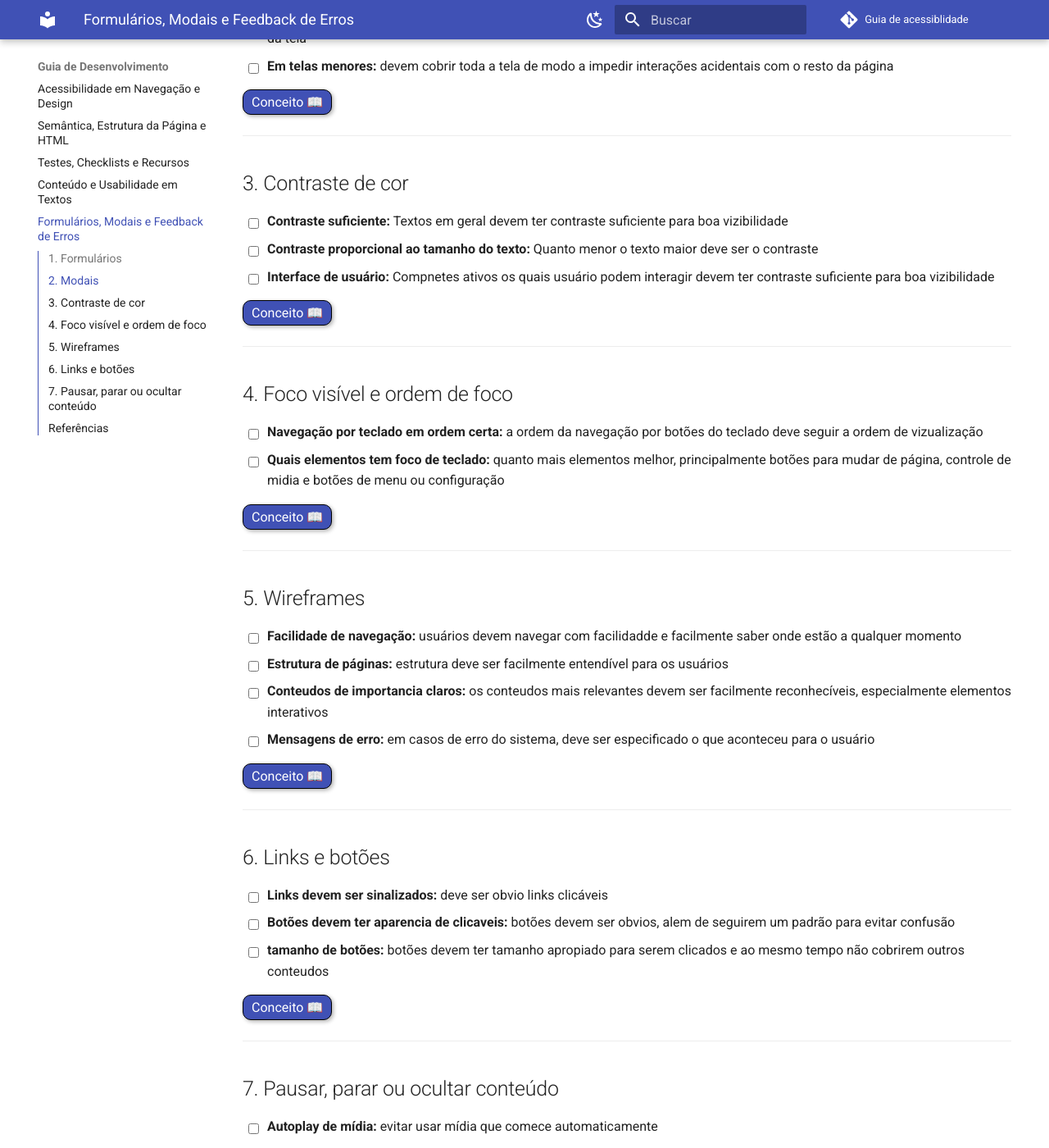
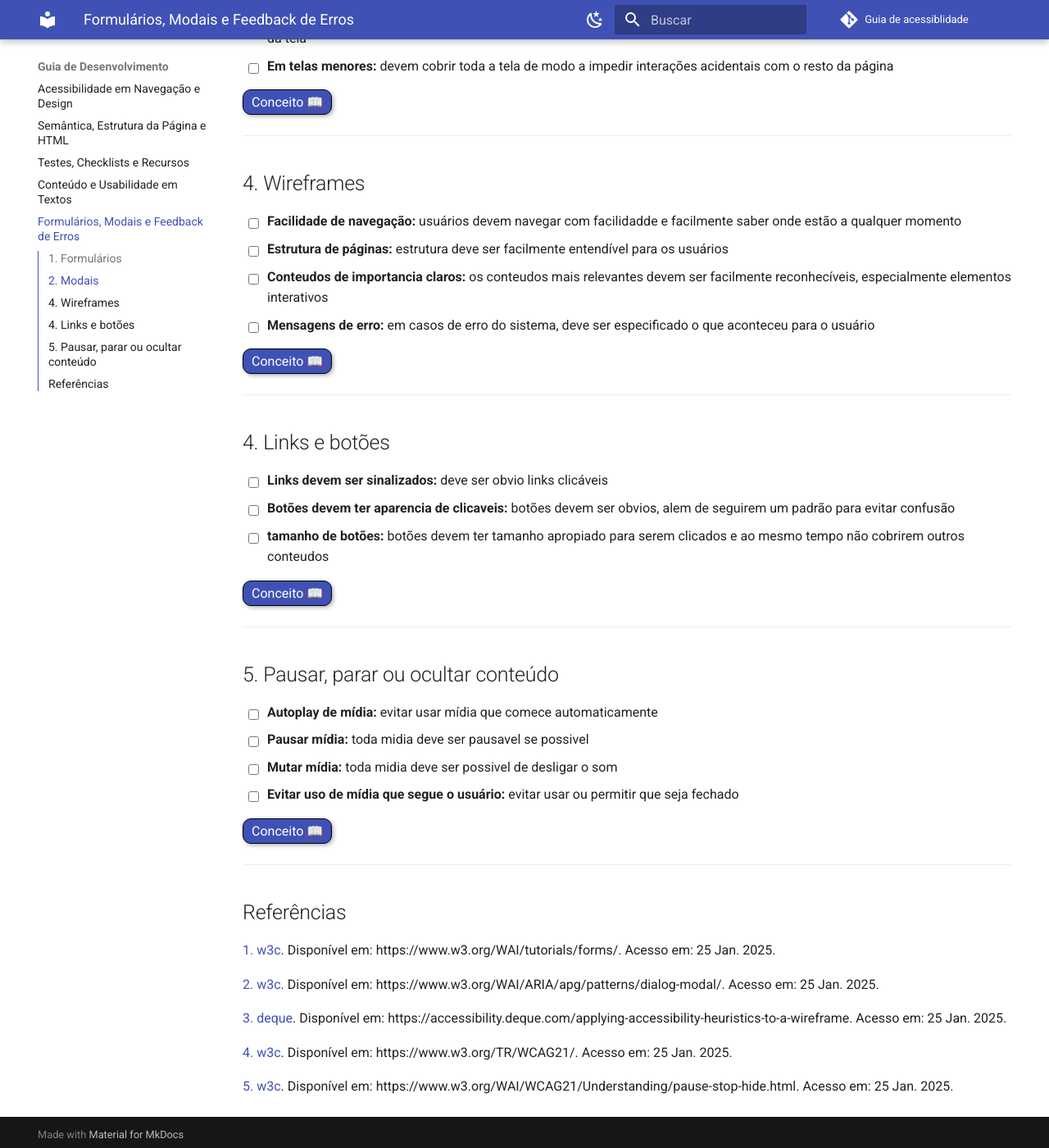
Before and after one commit to joseandre25/IHC-G02-Guia-De-Acessibilidade, an MkDocs documentation site: the page built from docs/topics/grupo5.md, in a window 1280 px wide and 1400 px high, scrolled down 578 px. Shown: the whole window at 82% size. Built offline with MkDocs 1.6.1 and Material for MkDocs 9.7.7, drawn with Linux system fonts in a browser that asks for light colours; some web fonts are replaced; comment, search, counter and statistics services are not loaded; some of the changed text lies outside the part shown.

Commit message:
<fix>:Arrumadas redudancias

```diff
--- a/docs/topics/grupo5.md
+++ b/docs/topics/grupo5.md
@@ -46,34 +46,7 @@ As caixas de diálogos modais devem puxar o foco do usuario para si enquanto est
 
 ---
 
-## 3. Contraste de cor
-- [ ] <b>Contraste suficiente:</b> Textos em geral devem ter contraste suficiente para boa vizibilidade
-- [ ] <b>Contraste proporcional ao tamanho do texto:</b> Quanto menor o texto maior deve ser o contraste
-- [ ] <b>Interface de usuário:</b> Compnetes ativos os quais usuário podem interagir devem ter contraste suficiente para boa vizibilidade
-
-<button title="Conceito contraste de cor" class="botao-conceito" onclick="let el = document.getElementById('Contraste'); el.style.display = el.style.display === 'none' ? 'block' : 'none';">
-  Conceito 📖
-</button>
-<div id="Contraste" style="display: none;">
-Um contraste de cor adequado ajuda aos mais diversos tipos de usuários a melhor interagir com o sistema, alem de diminuir cansaço e chance do usuário perder alguma informação ou modo de interação com a interface. <a href="#referencia-3">[3]</a>
-</div>
-
----
-
-## 4. Foco visível e ordem de foco
-- [ ] <b>Navegação por teclado em ordem certa:</b> a ordem da navegação por botões do teclado deve seguir a ordem de vizualização
-- [ ] <b>Quais elementos tem foco de teclado:</b> quanto mais elementos melhor, principalmente botões para mudar de página, controle de midia e botões de menu ou configuração
-
-<button title="Conceito foco visível e ordem de foco" class="botao-conceito" onclick="let el = document.getElementById('Foco'); el.style.display = el.style.display === 'none' ? 'block' : 'none';">
-  Conceito 📖
-</button>
-<div id="Foco" style="display: none;">
-Projetar um site pensando em navegação por teclado ajuda aqueles com visão comprometida e tambem usuários com alguma deficiencia que os impeçam de utilizar um mouse de maneira efetiva e precisa. Tambem ajuda usuarios a navegarem o site com mais agilidade em certos casos. <a href="#referencia-4">[4]</a>
-</div>
-
----
-
-## 5. Wireframes
+## 4. Wireframes
 - [ ] <b>Facilidade de navegação:</b> usuários devem navegar com facilidadde e facilmente saber onde estão a qualquer momento
 - [ ] <b>Estrutura de páginas:</b> estrutura deve ser facilmente entendível para os usuários
 - [ ] <b>Conteudos de importancia claros:</b> os conteudos mais relevantes devem ser facilmente reconhecíveis, especialmente elementos interativos
@@ -83,12 +56,12 @@ Projetar um site pensando em navegação por teclado ajuda aqueles com visão co
   Conceito 📖
 </button>
 <div id="Wireframes" style="display: none;">
-O usuário deve ser capaz de se localizar dentro da página a qualquer momento e deve ser capaz de entender a ordem dos elementos e como facilmente chegar a onde ele quer acessar. <a href="#referencia-5">[5]</a>
+O usuário deve ser capaz de se localizar dentro da página a qualquer momento e deve ser capaz de entender a ordem dos elementos e como facilmente chegar a onde ele quer acessar. <a href="#referencia-3">[3]</a>
 </div>
 
 ---
 
-## 6. Links e botões
+## 4. Links e botões
 - [ ] <b>Links devem ser sinalizados:</b> deve ser obvio links clicáveis
 - [ ] <b>Botões devem ter aparencia de clicaveis:</b> botões devem ser obvios, alem de seguirem um padrão para evitar confusão
 - [ ] <b>tamanho de botões:</b> botões devem ter tamanho apropiado para serem clicados e ao mesmo tempo não cobrirem outros conteudos
@@ -97,12 +70,12 @@ O usuário deve ser capaz de se localizar dentro da página a qualquer momento e
   Conceito 📖
 </button>
 <div id="Links" style="display: none;">
-Elementos interativos como links e botões devem ser destacados de forma sua funcionalidade estar aparente, alem de deverem ser padronizados para que o usuário sempre saiba o que esperar quando for interagir com algo. <a href="#referencia-6">[6]</a>
+Elementos interativos como links e botões devem ser destacados de forma sua funcionalidade estar aparente, alem de deverem ser padronizados para que o usuário sempre saiba o que esperar quando for interagir com algo. <a href="#referencia-4">[4]</a>
 </div>
 
 ---
 
-## 7. Pausar, parar ou ocultar conteúdo
+## 5. Pausar, parar ou ocultar conteúdo
 - [ ] <b>Autoplay de mídia:</b> evitar usar mídia que comece automaticamente
 - [ ] <b>Pausar mídia:</b> toda midia deve ser pausavel se possivel
 - [ ] <b>Mutar mídia:</b> toda midia deve ser possivel de desligar o som
@@ -112,7 +85,7 @@ Elementos interativos como links e botões devem ser destacados de forma sua fun
   Conceito 📖
 </button>
 <div id="Pausar" style="display: none;">
-Midias devem ser possiveis de desligar para evitar cansaço e sobreccarregamento sensorial, expecialmente para pessoas com problemas sensoriais e neurologicos, que são mais vulneraveis a isso. <a href="#referencia-7">[7]</a>
+Midias devem ser possiveis de desligar para evitar cansaço e sobreccarregamento sensorial, expecialmente para pessoas com problemas sensoriais e neurologicos, que são mais vulneraveis a isso. <a href="#referencia-5">[5]</a>
 </div>
 
 ---
@@ -123,12 +96,8 @@ Midias devem ser possiveis de desligar para evitar cansaço e sobreccarregamento
 
 <a id="referencia-2" href="https://www.w3.org/WAI/ARIA/apg/patterns/dialog-modal/" target="_blank">2. w3c</a>. Disponível em: https://www.w3.org/WAI/ARIA/apg/patterns/dialog-modal/. Acesso em: 25 Jan. 2025.
 
-<a id="referencia-3" href="https://www.w3.org/WAI/WCAG21/Understanding/contrast-minimum.html" target="_blank">3. w3c</a>. Disponível em: https://www.w3.org/WAI/WCAG21/Understanding/contrast-minimum.html. Acesso em: 25 Jan. 2025.
+<a id="referencia-3" href="https://accessibility.deque.com/applying-accessibility-heuristics-to-a-wireframe" target="_blank">3. deque</a>. Disponível em: https://accessibility.deque.com/applying-accessibility-heuristics-to-a-wireframe. Acesso em: 25 Jan. 2025.
 
-<a id="referencia-4" href="https://www.w3.org/WAI/WCAG21/Understanding/focus-visible.html" target="_blank">4. w3c</a>. Disponível em: https://www.w3.org/WAI/WCAG21/Understanding/focus-visible.html. Acesso em: 25 Jan. 2025.
+<a id="referencia-4" href="https://www.w3.org/TR/WCAG21/" target="_blank">4. w3c</a>. Disponível em: https://www.w3.org/TR/WCAG21/. Acesso em: 25 Jan. 2025.
 
-<a id="referencia-5" href="https://accessibility.deque.com/applying-accessibility-heuristics-to-a-wireframe" target="_blank">5. deque</a>. Disponível em: https://accessibility.deque.com/applying-accessibility-heuristics-to-a-wireframe. Acesso em: 25 Jan. 2025.
-
-<a id="referencia-6" href="https://www.w3.org/TR/WCAG21/" target="_blank">6. w3c</a>. Disponível em: https://www.w3.org/TR/WCAG21/. Acesso em: 25 Jan. 2025.
-
-<a id="referencia-7" href="https://www.w3.org/WAI/WCAG21/Understanding/pause-stop-hide.html" target="_blank">7. w3c</a>. Disponível em: https://www.w3.org/WAI/WCAG21/Understanding/pause-stop-hide.html. Acesso em: 25 Jan. 2025.
+<a id="referencia-5" href="https://www.w3.org/WAI/WCAG21/Understanding/pause-stop-hide.html" target="_blank">5. w3c</a>. Disponível em: https://www.w3.org/WAI/WCAG21/Understanding/pause-stop-hide.html. Acesso em: 25 Jan. 2025.
```
Also changed, not shown: docs/topics/grupo2.md (+3 -16 lines).
